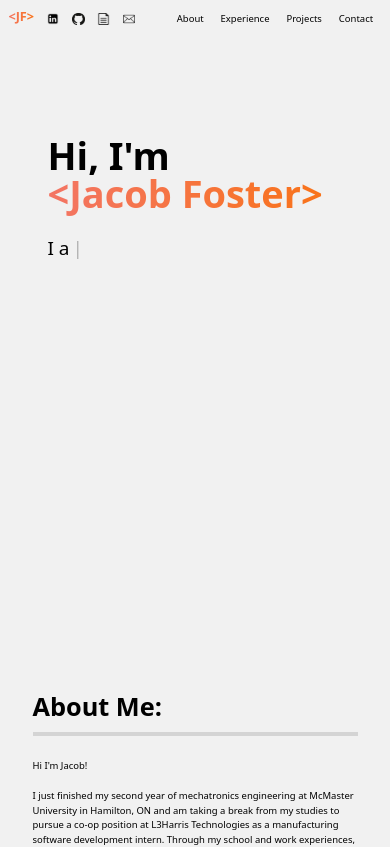
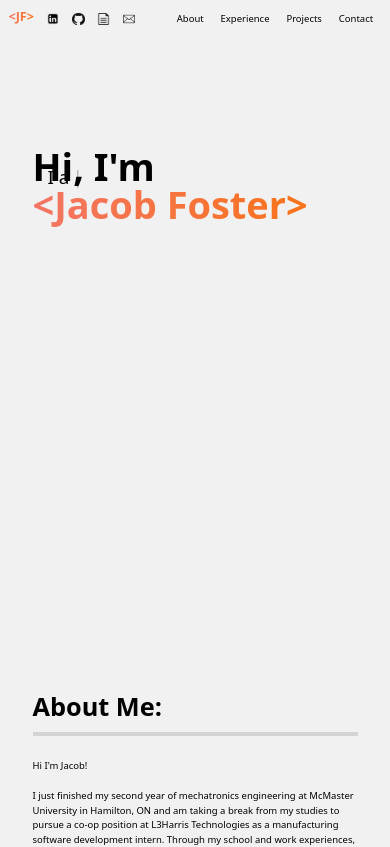
Before and after one commit to fostej26/fostej26.github.io, a React (Create React App) app: page / in a window 390 px wide. Shown: the top 847 px of the page. Built offline with nearby package versions, Linux system fonts and the light colour scheme.

Commit message:
mobile test

```diff
--- a/src/App.js
+++ b/src/App.js
@@ -96,9 +96,9 @@ function App() {
       </div>
       <div
         id="hero"
-        className="flex flex-col items-center justify-center"
+        className="flex flex-col items-center justify-center relative"
       >
-        <h1 id="name" className="text-7xl font-bold text-left my-12 w-10/12 relative">
+        <h1 id="name" className="text-7xl font-bold text-left my-12 w-10/12 absolute">
           Hi, I'm{" "}
           <span
             id="gradient-text"
```
